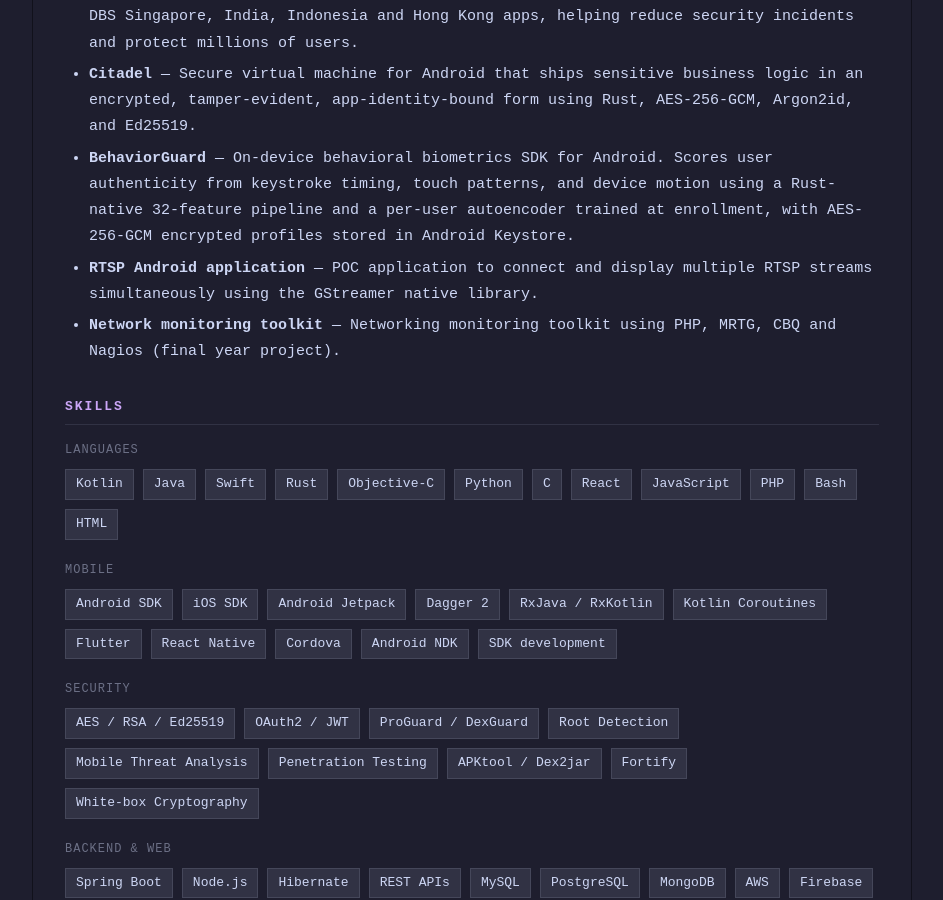
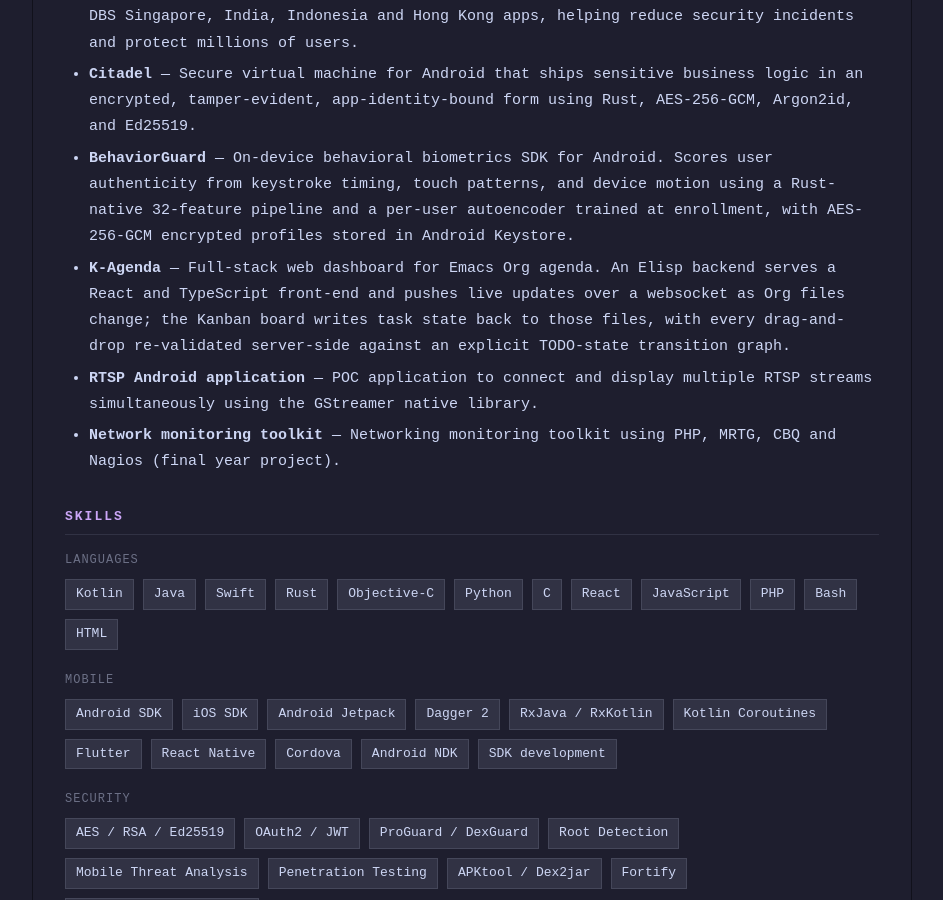
Before and after one commit to rukmaldias/rukmaldias.github.io, a Jekyll site: the page built from resume.html, in a window 1280 px wide and 900 px high, scrolled down 2830 px. Shown: the whole window, without its empty margins (168-1111 px from the left). Built offline with Jekyll 4.4.1, drawn with Linux system fonts in a browser that asks for light colours.

Commit message:
Add K-Agenda to resume projects
The most direct evidence of full-stack work, and it was missing from the
list. Every claim in the entry was checked against the source rather than
written from memory: k-agenda-server.el serves the built assets, the
front-end is React 19 + TypeScript, k-agenda-ws.el broadcasts on
after-save-hook over a websocket, and change-state calls org-todo then
save-buffer to write back.

Describes the transition graph as explicit and server-side, not
"configurable": k-agenda-workflow--valid-transitions is a defconst
encoding one GTD workflow, not a defcustom, so it isn't user-configurable
without editing source. The server-side re-validation is the more
accurate claim anyway -- the client is never trusted for a mutating move.

Experience bullets are untouched. They describe work at named employers
and are not mine to embellish.

Co-Authored-By: Claude Opus 4.8 <noreply@anthropic.com>

```diff
--- a/resume.html
+++ b/resume.html
@@ -118,6 +118,7 @@ title: Resume
       <li><span style="color: #cdd6f4; font-weight: bold;">New Device Detection</span> &mdash; Implemented new mobile device login detection and alerting in DBS Singapore, India, Indonesia and Hong Kong apps, helping reduce security incidents and protect millions of users.</li>
       <li><span style="color: #cdd6f4; font-weight: bold;">Citadel</span> &mdash; Secure virtual machine for Android that ships sensitive business logic in an encrypted, tamper-evident, app-identity-bound form using Rust, AES-256-GCM, Argon2id, and Ed25519.</li>
       <li><span style="color: #cdd6f4; font-weight: bold;">BehaviorGuard</span> &mdash; On-device behavioral biometrics SDK for Android. Scores user authenticity from keystroke timing, touch patterns, and device motion using a Rust-native 32-feature pipeline and a per-user autoencoder trained at enrollment, with AES-256-GCM encrypted profiles stored in Android Keystore.</li>
+      <li><span style="color: #cdd6f4; font-weight: bold;">K-Agenda</span> &mdash; Full-stack web dashboard for Emacs Org agenda. An Elisp backend serves a React and TypeScript front-end and pushes live updates over a websocket as Org files change; the Kanban board writes task state back to those files, with every drag-and-drop re-validated server-side against an explicit TODO-state transition graph.</li>
       <li><span style="color: #cdd6f4; font-weight: bold;">RTSP Android application</span> &mdash; POC application to connect and display multiple RTSP streams simultaneously using the GStreamer native library.</li>
       <li><span style="color: #cdd6f4; font-weight: bold;">Network monitoring toolkit</span> &mdash; Networking monitoring toolkit using PHP, MRTG, CBQ and Nagios (final year project).</li>
     </ul>
```
